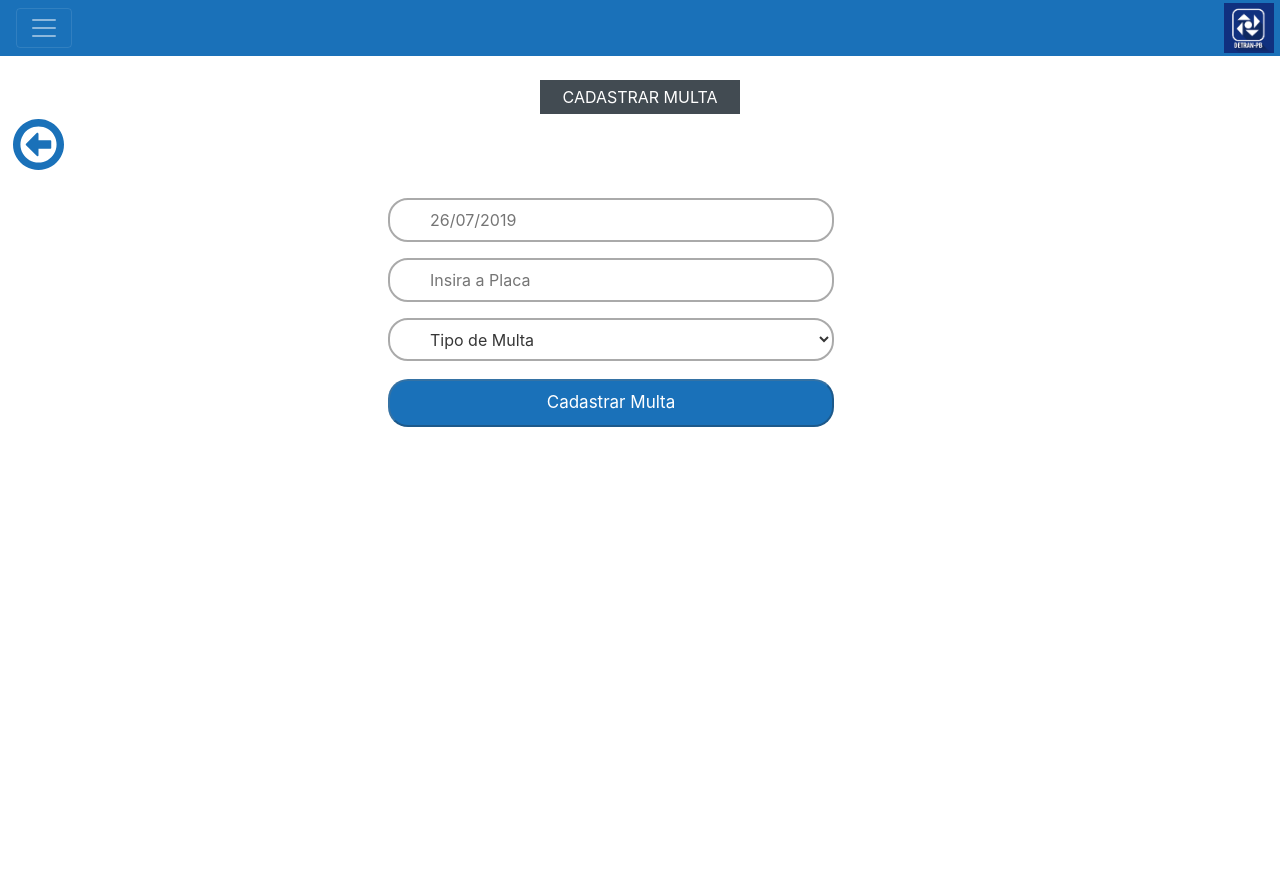
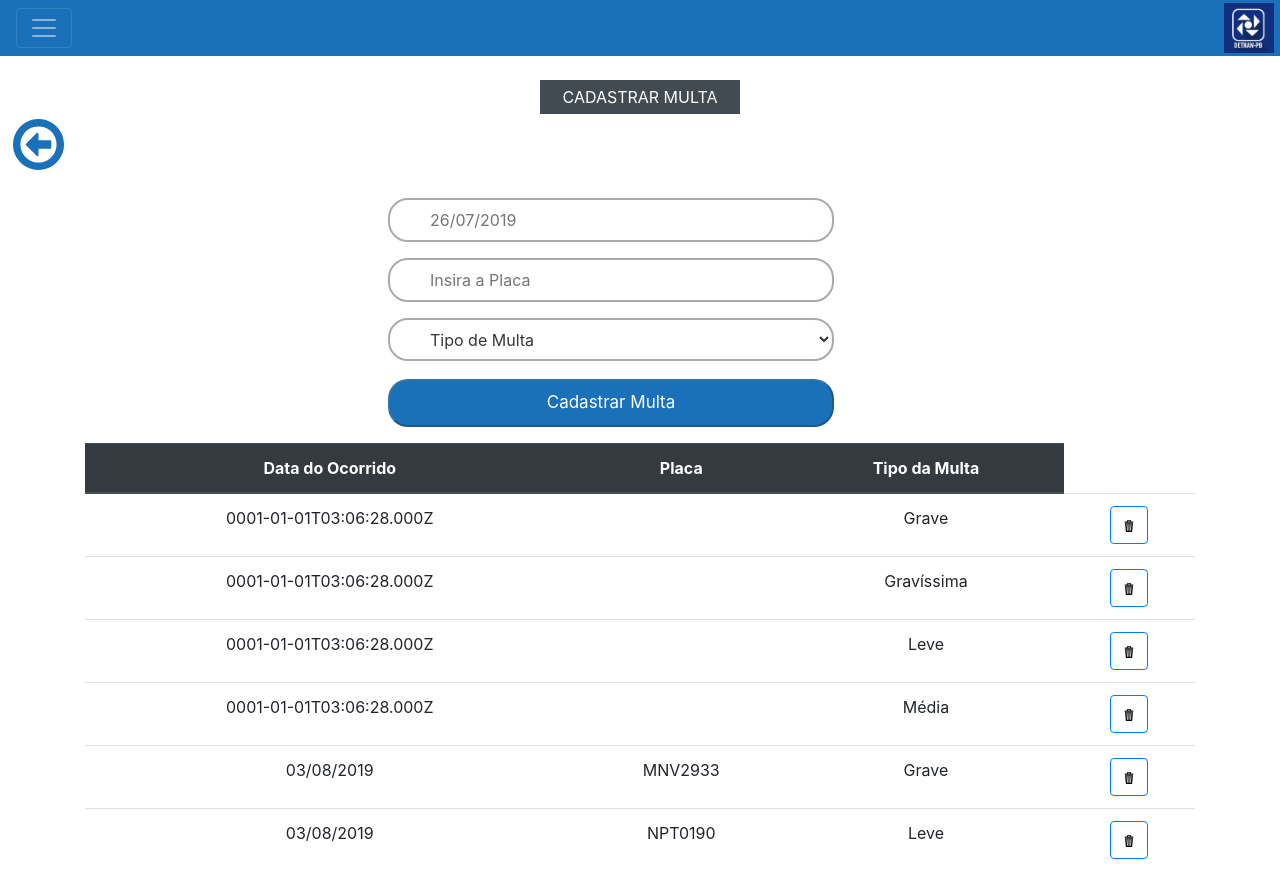
Before and after one commit to andersonribeirosi/treinamento-ctis, an Angular app: page /home/cadastrarMulta in a window 1280 px wide. Before the commit the page ends 800 px from the top, so only its background shows below. Built offline with nearby package versions, Linux system fonts and the light colour scheme; data requests are answered from the project's data file.

Commit message:
Listagem das multas

```diff
--- a/db.json
+++ b/db.json
@@ -29,6 +29,12 @@
       "data": "03/08/2019",
       "tipoMulta": "Grave",
       "id": 5
+    },
+    {
+      "placa": "NPT0190",
+      "data": "03/08/2019",
+      "tipoMulta": "Leve",
+      "id": 6
     }
   ],
   "comments": [
--- a/src/app/app.module.ts
+++ b/src/app/app.module.ts
@@ -10,6 +10,7 @@ import { NavbarComponent } from './pages/navbar/navbar.component';
 import { ConsultaMultaComponent } from './pages/consulta-multa/consulta-multa.component';
 import { CadastroMultaComponent } from './pages/cadastro-multa/cadastro-multa.component';
 import { CadastroVeiculoComponent } from './pages/cadastro-veiculo/cadastro-veiculo.component';
+import { TabMultaComponent } from './pages/cadastro-multa/tab-multa/tab-multa.component';
 
 @NgModule({
   declarations: [
@@ -18,7 +19,8 @@ import { CadastroVeiculoComponent } from './pages/cadastro-veiculo/cadastro-veic
     NavbarComponent,
     ConsultaMultaComponent,
     CadastroMultaComponent,
-    CadastroVeiculoComponent
+    CadastroVeiculoComponent,
+    TabMultaComponent
   ],
   imports: [
     BrowserModule,
@@ -29,6 +31,6 @@ import { CadastroVeiculoComponent } from './pages/cadastro-veiculo/cadastro-veic
   ],
   providers: [],
   bootstrap: [AppComponent],
-  exports: [HomeComponent, NavbarComponent, ConsultaMultaComponent, CadastroMultaComponent, CadastroVeiculoComponent]
+  exports: [HomeComponent, NavbarComponent, ConsultaMultaComponent, CadastroMultaComponent, CadastroVeiculoComponent, TabMultaComponent]
 })
 export class AppModule { }
--- a/src/app/pages/cadastro-multa/cadastro-multa.component.html
+++ b/src/app/pages/cadastro-multa/cadastro-multa.component.html
@@ -26,3 +26,4 @@
     <button class="button" [disabled]="cadastroMultaForm.invalid" type="submit" (click)="cadastrarMulta()"><b>Cadastrar Multa</b></button>
   </form>
 </div>
+<app-tab-multa></app-tab-multa>
--- /dev/null
+++ b/src/app/pages/cadastro-multa/tab-multa/tab-multa.component.css
@@ -0,0 +1,7 @@
+img{
+    width: 12px;
+}
+
+.align{
+    text-align: center;
+}
--- /dev/null
+++ b/src/app/pages/cadastro-multa/tab-multa/tab-multa.component.html
@@ -0,0 +1,39 @@
+<!-- <ng2-smart-table [settings]="settings" [source]="alunos"></ng2-smart-table> -->
+<div class="container">
+  <table class="table">
+    <thead class="thead-dark">
+      <tr class="align">
+        <th scope="col">Data do Ocorrido</th>
+        <th scope="col">Placa</th>
+        <th scope="col">Tipo da Multa</th>
+
+      </tr>
+    </thead>
+    <tbody>
+      <tr class="align" *ngFor="let multa of multas">
+        <!-- <th scope="row">1</th> -->
+        <td>{{ multa.data }}</td>
+        <td>{{ multa.placa }}</td>
+        <td>{{ multa.tipoMulta }}</td>
+
+        <td>
+          <button class="btn btn-outline-primary" (click)="removerAluno(item.id)">
+            <img
+              src="../../assets/lixeira.svg"
+              class="card-img-top"
+              alt="..."
+            />
+          </button>
+
+
+        </td>
+      </tr>
+    </tbody>
+  </table>
+
+  <!-- <div class="col-auto">
+    <button type="text" class="btn btn-outline-primary" (click)="redireciona()">
+      Cadastrar novo aluno
+    </button>
+  </div>
+</div> -->
--- /dev/null
+++ b/src/app/pages/cadastro-multa/tab-multa/tab-multa.component.ts
@@ -0,0 +1,29 @@
+import { Component, OnInit } from '@angular/core';
+import { MultaModel } from 'src/app/models/multa-model';
+import { MultaService } from 'src/app/services/multa-service/multa.service';
+
+@Component({
+  selector: 'app-tab-multa',
+  templateUrl: './tab-multa.component.html',
+  styleUrls: ['./tab-multa.component.css']
+})
+export class TabMultaComponent implements OnInit {
+
+  multas: MultaModel[];
+
+  constructor(private rest: MultaService) { }
+
+  ngOnInit() {
+    this.buscarMultas();
+  }
+
+  buscarMultas(){
+    this.rest.buscarMultas().subscribe((data: MultaModel[]) => {
+      this.multas = data;
+      console.log( this.multas);
+
+    });
+
+  }
+
+}
--- a/src/app/services/multa-service/multa.service.ts
+++ b/src/app/services/multa-service/multa.service.ts
@@ -23,4 +23,8 @@ export class MultaService {
   addMultas(multa: MultaModel): Observable<MultaModel> {
     return this.http.post<MultaModel>(`${API.BASE_URL}${API.ADD_MULTA}`, multa).pipe(take(1));
   }
+
+  buscarMultas(): Observable<MultaModel[]> {
+    return this.http.get<MultaModel[]>(`${API.BASE_URL}${API.ADD_MULTA}`);
+  }
 }
```
Also changed, not shown: src/assets/lixeira.svg (added), 1 other file (tests, documents, lock files or other folders).
